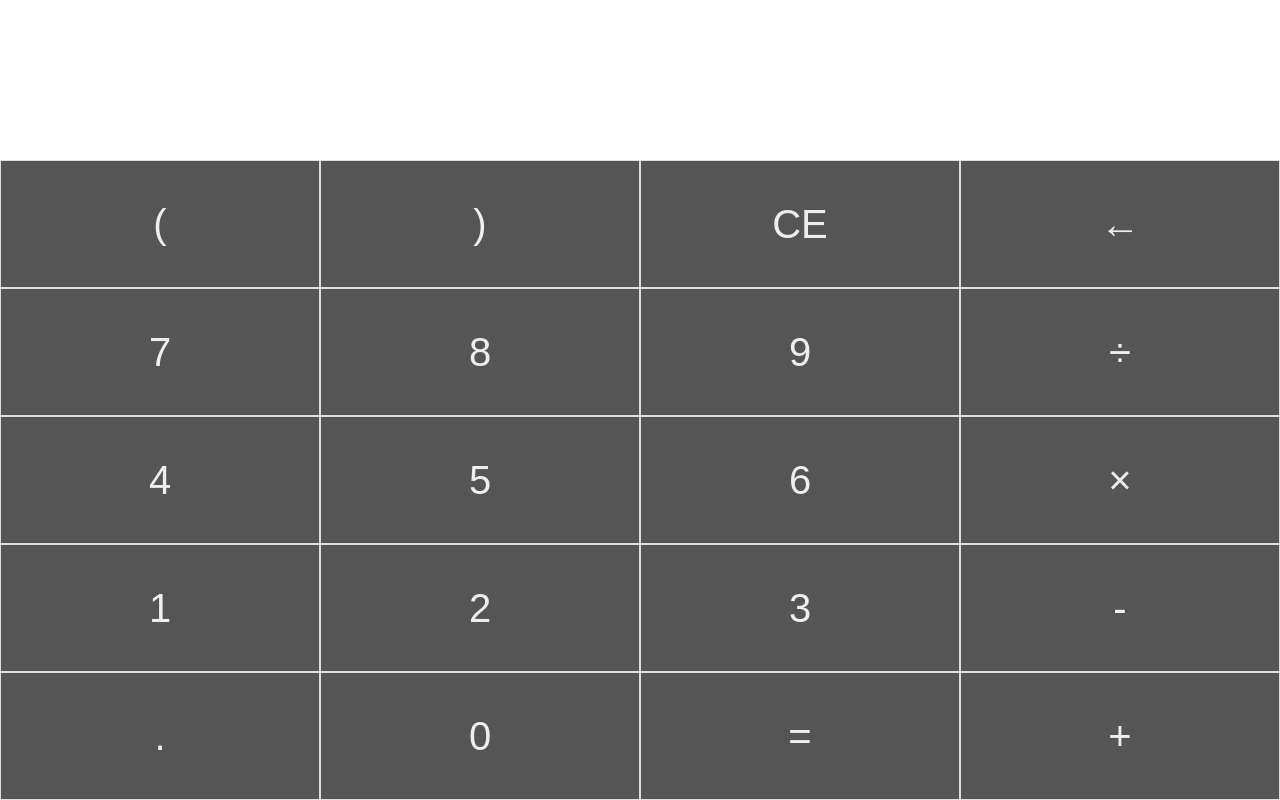
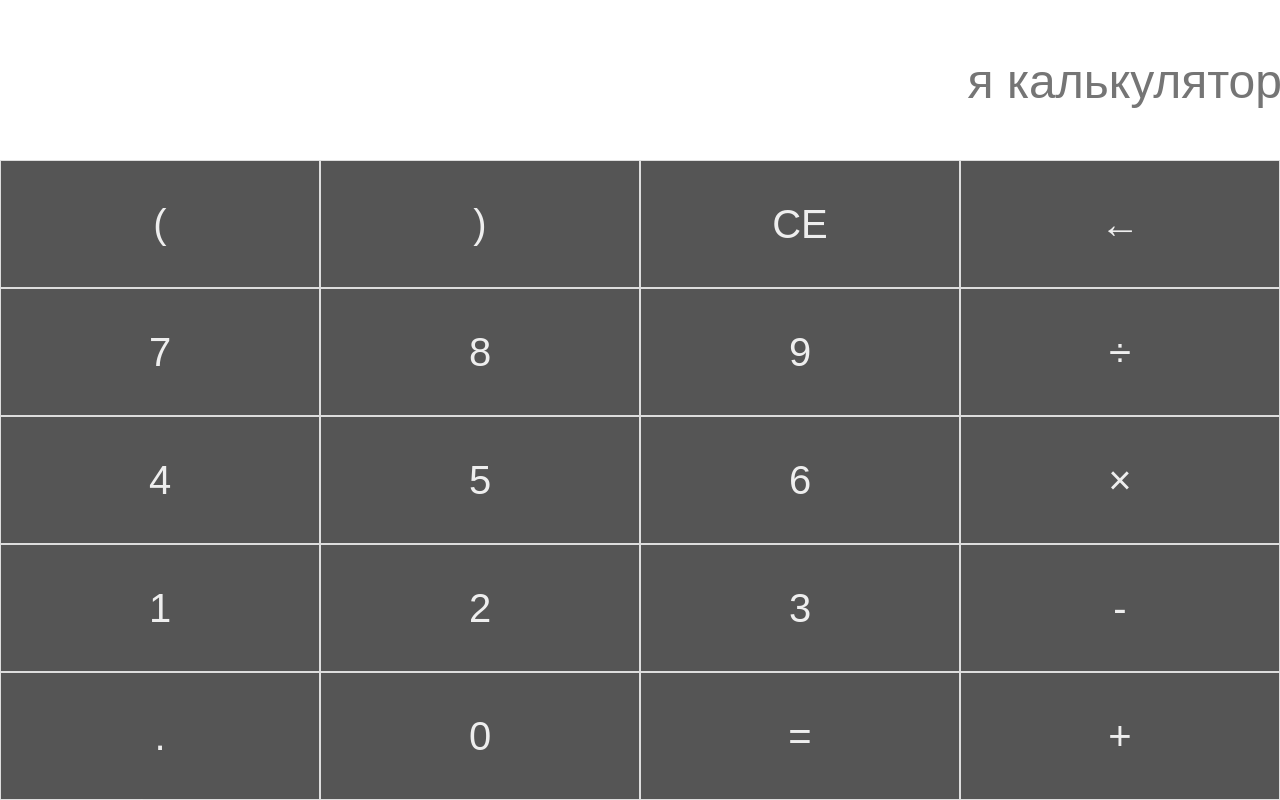
Before and after one commit to Believe-in-code/calcOnJS, a plain HTML site: page index.html in a window 1280 px wide. Drawn offline with Linux system fonts and the light colour scheme.

Commit message:
Update index.html

```diff
--- a/index.html
+++ b/index.html
@@ -10,7 +10,7 @@
 <body>
 	<div class="container">
 		<div class="input">
-			<input id="input" type="text">
+			<input placeholder="я калькулятор" id="input" type="text">
 		</div>
 		<div class="buttons_wrapper">
 			<div onclick="insert('(')" class="item">(</div>
```
